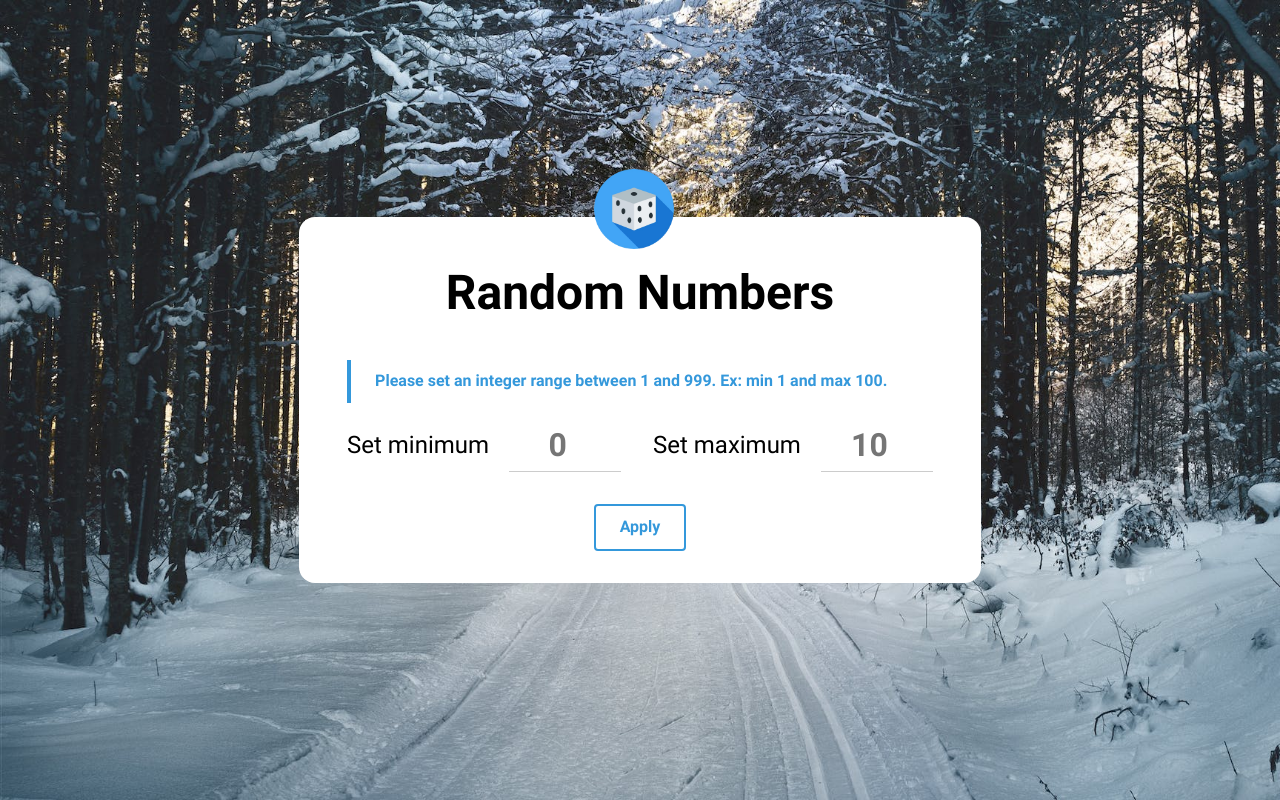
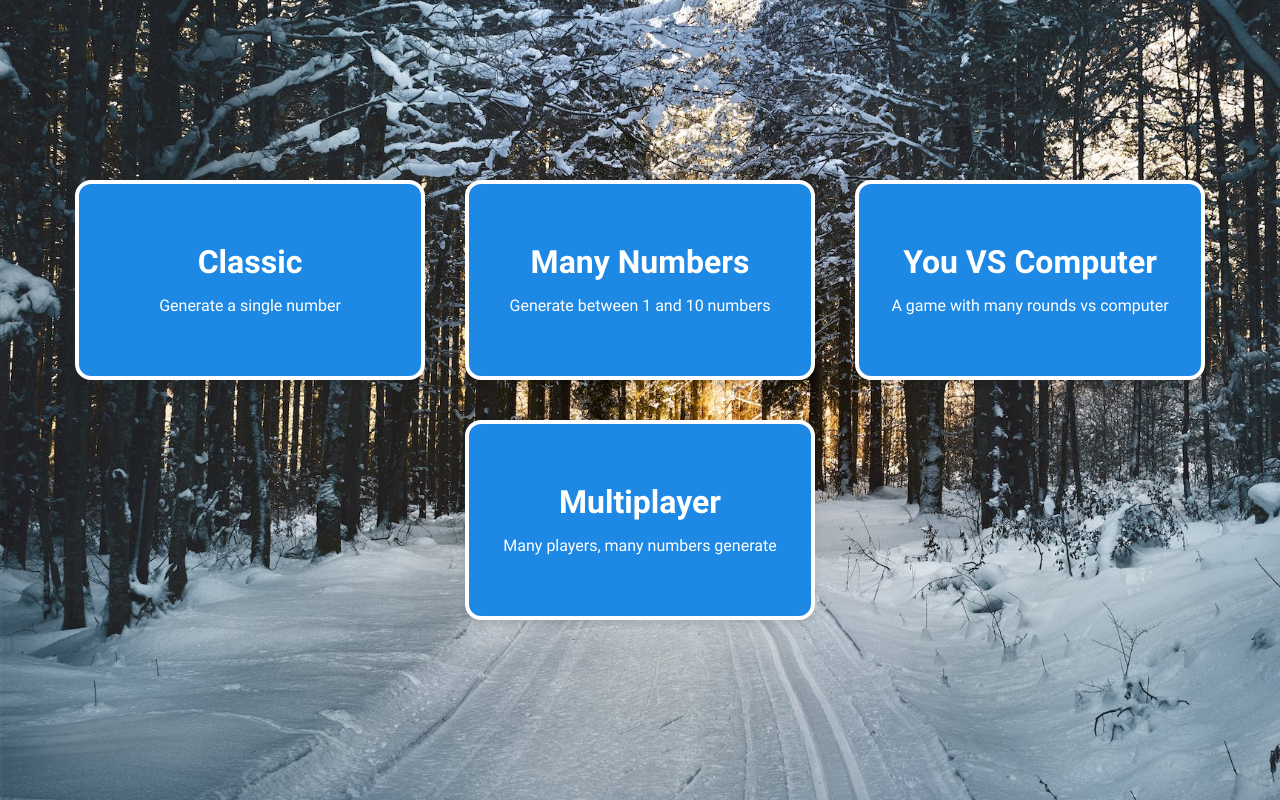
Before and after one commit to catalinbroinas/random-numbers, a website: page index.html in a window 1280 px wide. Drawn offline with Linux system fonts and the light colour scheme.

Commit message:
Add cards for setting game Add HTML & CSS Layout and basic style

```diff
--- a/css/style.css
+++ b/css/style.css
@@ -24,15 +24,23 @@
     background-size: cover;
     background-repeat: no-repeat;
     display: grid;
-    place-items: center;
+    align-items: center;
 }
 .container
 {
+    display: none;
     background-color: #fff;
     border-radius: 1rem;
     padding: 3rem 3rem 2rem;
     text-align: center;
     position: relative;
+}
+.setting
+{
+    display: flex;
+    justify-content: center;
+    flex-wrap: wrap;
+    gap: 2.5rem;
 }
 .interval
 {
@@ -61,6 +69,19 @@
     font-family: "RobotoBold", "Arial Black", Arial, sans-serif;
     font-weight: bold;
     margin-bottom: 2.5rem;
+}
+.sub-title
+{
+    font-family: "RobotoBold", "Arial Black", Arial, sans-serif;
+    font-size: 2rem;
+    color: white;
+    margin-bottom: 1rem;
+}
+.text
+{
+    font-family: "Roboto", Arial, sans-serif;
+    color: white;
+    font-size: 1rem;
 }
 
 /* Components */
@@ -172,3 +193,24 @@
     top: -3rem;
     right: 45%;
 }
+.card
+{
+    height: 200px;
+    background-color: #1E88E5;
+    cursor: pointer;
+    border-radius: 1rem;
+    box-shadow: 0px 4px 8px rgba(0, 0, 0, 0.1);
+    padding: 2rem;
+    border: 4px solid white;
+    text-align: center;
+    flex: 0 1 350px;
+    display: flex;
+    flex-direction: column;
+    justify-content: center;
+    transition: transform 0.3s ease, box-shadow 0.3s ease;
+}
+.card:hover
+{
+    transform: translateY(-5px);
+    box-shadow: 0px 8px 16px rgba(0, 0, 0, 0.2);
+}
--- a/index.html
+++ b/index.html
@@ -1,5 +1,6 @@
 <!DOCTYPE html>
 <html lang="en">
+
 <head>
     <meta charset="UTF-8">
     <meta name="viewport" content="width=device-width, initial-scale=1.0">
@@ -11,10 +12,41 @@
     <!-- Custom Style -->
     <link rel="stylesheet" href="css/style.css">
 </head>
+
 <body>
 
     <!-- Page Container -->
     <div class="container-fluid">
+
+        <!-- Game Options -->
+        <section id="setting" class="setting">
+            <!-- Card -->
+            <div class="card" id="classic-card">
+                <h3 class="sub-title">Classic</h3>
+                <p class="text">Generate a single number</p>
+            </div>
+            <!-- Card -->
+            <!-- Card -->
+            <div class="card" id="many-numbers-card">
+                <h3 class="sub-title">Many Numbers</h3>
+                <p class="text">Generate between 1 and 10 numbers</p>
+            </div>
+            <!-- Card -->
+            <!-- Card -->
+            <div class="card" id="you-computer-card">
+                <h3 class="sub-title">You VS Computer</h3>
+                <p class="text">A game with many rounds vs computer</p>
+            </div>
+            <!-- Card -->
+            <!-- Card -->
+            <div class="card" id="many-players-card">
+                <h3 class="sub-title">Multiplayer</h3>
+                <p class="text">Many players, many numbers generate</p>
+            </div>
+            <!-- Card -->
+        </section>
+        <!-- Game Options -->
+
         <!-- Page Content -->
         <div class="container">
             <!-- Logo -->
@@ -23,22 +55,25 @@
             <!-- Title -->
             <h1 class="title">Random Numbers</h1>
 
+            <!-- Classic Game -->
+            <section id="classic-content" class="classic">
                 <!-- Info -->
-            <div class="alert alert-info" id="alert-info">Please set an integer range between 1 and 999. Ex: min 1 and max 100.</div>
-
+                <div class="alert alert-info" id="alert-info">Please set an integer range between 1 and 999. Ex: min 1
+                    and max 100.</div>
                 <!-- Interval -->
                 <div class="interval">
                     <div class="form-group">
                         <label for="min-number" class="form-label">Set minimum</label>
-                    <input type="number" name="min-number" id="min-number" class="form-control" min="0" max="998" placeholder="0" required>
+                        <input type="number" name="min-number" id="min-number" class="form-control" min="0" max="998"
+                            placeholder="0" required>
                     </div>
                     <div class="form-group">
                         <label for="max-number" class="form-label">Set maximum</label>
-                    <input type="number" name="max-number" id="max-number" class="form-control" min="1" max="999" placeholder="10" required>
+                        <input type="number" name="max-number" id="max-number" class="form-control" min="1" max="999"
+                            placeholder="10" required>
                     </div>
                 </div>
                 <!-- Interval -->
-
                 <!-- Apply Button -->
                 <div class="btn-group">
                     <button class="btn" id="apply-btn" type="button" disabled>Apply</button>
@@ -47,6 +82,8 @@
 
                 <!-- Result -->
                 <div class="result" id="result"></div>
+            </section>
+            <!-- Classic Game -->
 
         </div>
         <!-- Page Content -->
@@ -55,4 +92,5 @@
 
     <script src="js/style.js"></script>
 </body>
+
 </html>
```
Lines whose indentation alone changed are shown as unchanged.
